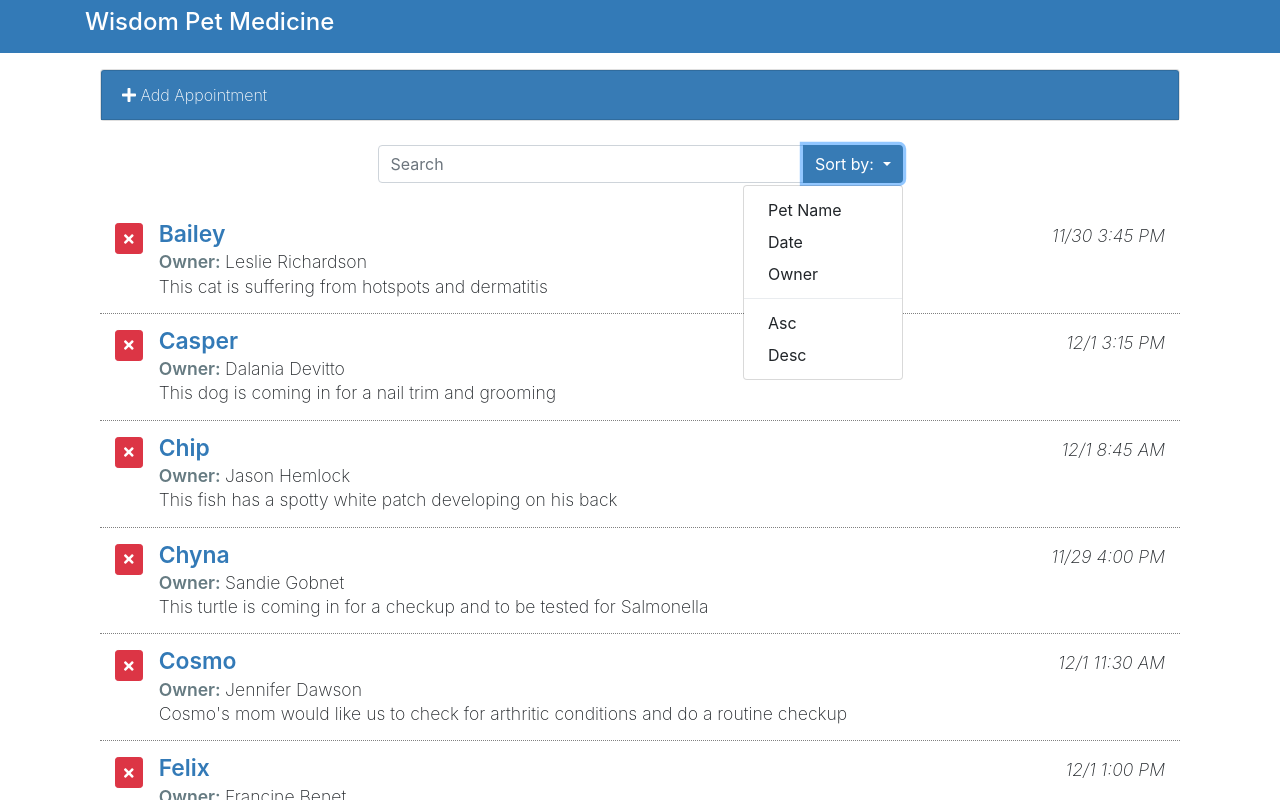
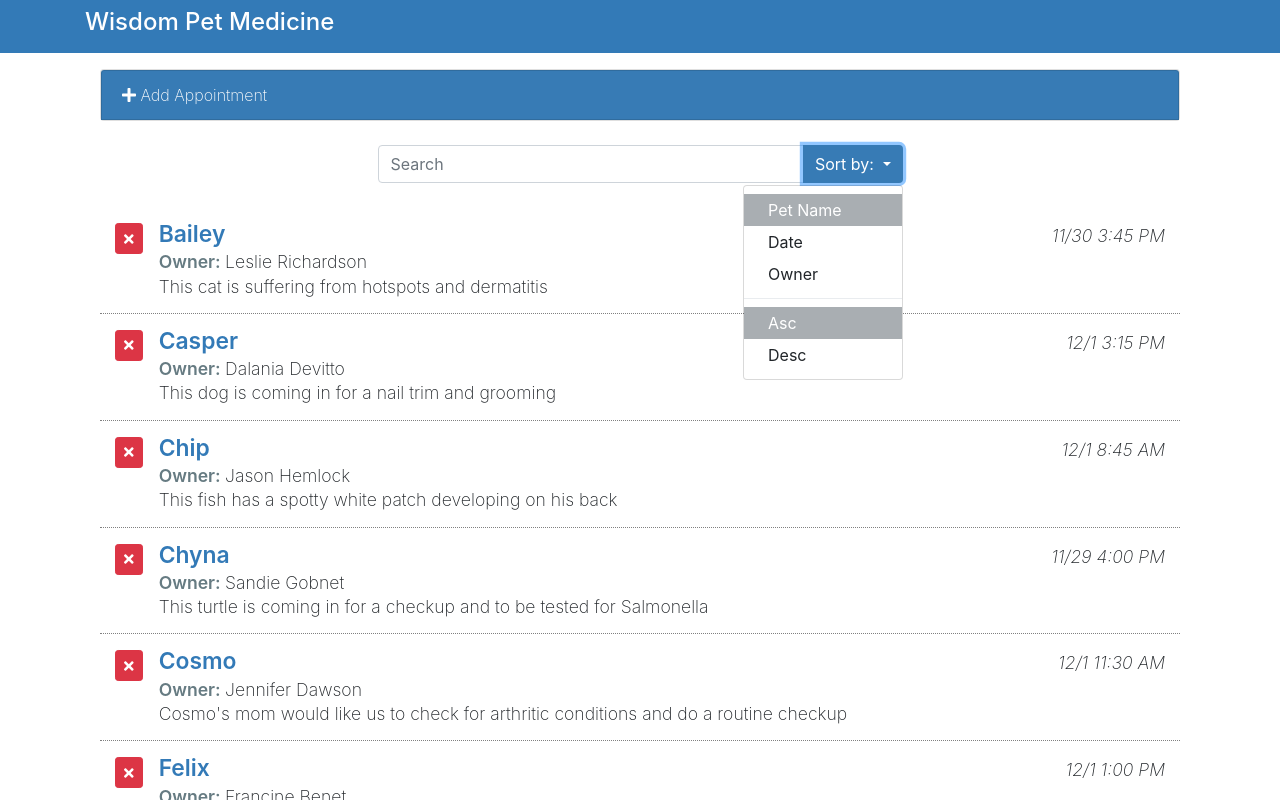
Before and after one commit to alversonlayne/angularinterface, an Angular app: page / in a window 1280 px wide. Both pictures are taken after a click on the button "Sort by:". Shown: the top 800 px of the page. Built offline with nearby package versions, Linux system fonts and the light colour scheme.

Commit message:
Bound methods to search sorting orderBy and orderType

```diff
--- a/src/app/app-component/app.component.html
+++ b/src/app/app-component/app.component.html
@@ -8,6 +8,9 @@
             (addEvt)="addApt($event)"></app-add>
           <app-search
             (queryEvt)="searchApt($event)"
+            (orderEvt)="orderApt($event)"
+            [orderBy]="orderBy"
+            [orderType]="orderType"
           ></app-search>
           <app-list
           [aptList]="modifiedList"
--- a/src/app/app-component/app.component.ts
+++ b/src/app/app-component/app.component.ts
@@ -55,6 +55,13 @@ export class AppComponent implements OnInit {
     });
   }
 
+  orderApt(orderObj) {
+    this.orderBy = orderObj.orderBy;
+    this.orderType = orderObj.orderType;
+
+    this.sortItems();
+  }
+
   constructor(private http: HttpClient) {
     this.orderBy = 'petName';
     this.orderType = 'asc';
--- a/src/app/components/search/search.component.html
+++ b/src/app/components/search/search.component.html
@@ -11,12 +11,22 @@
         </button>
 
         <div class="sort-menu dropdown-menu dropdown-menu-right">
-          <a class="sort-by dropdown-item" href="#">Pet Name</a>
-          <a class="sort-by dropdown-item" href="#">Date</a>
-          <a class="sort-by dropdown-item" href="#">Owner</a>
+          <a class="sort-by dropdown-item" href="#"
+            [ngClass]="{'active': orderBy === 'petName'}"
+            (click)="handleSort({ orderBy: 'petName', orderType: orderType })">Pet Name</a>
+          <a class="sort-by dropdown-item" href="#"
+            [ngClass]="{'active': orderBy === 'aptDat'}"
+            (click)="handleSort({ orderBy: 'aptDate', orderType: orderType })">Date</a>
+          <a class="sort-by dropdown-item" href="#"
+            [ngClass]="{'active': orderBy === 'ownerName'}"
+            (click)="handleSort({ orderBy: 'ownerName', orderType: orderType })">Owner</a>
           <div role="separator" class="dropdown-divider"></div>
-          <a class="sort-dir dropdown-item" href="#">Asc</a>
-          <a class="sort-dir dropdown-item" href="#">Desc</a>
+          <a class="sort-dir dropdown-item" href="#"
+            [ngClass]="{'active': orderType === 'asc'}"
+            (click)="handleSort({ orderBy: orderBy, orderType: 'asc' })">Asc</a>
+          <a class="sort-dir dropdown-item" href="#"
+            [ngClass]="{'active': orderType === 'desc'}"
+            (click)="handleSort({ orderBy: orderBy, orderType: 'desc' })">Desc</a>
         </div>
       </div><!-- input-group-btn -->
     </div><!-- input-group -->
--- a/src/app/components/search/search.component.ts
+++ b/src/app/components/search/search.component.ts
@@ -1,4 +1,4 @@
-import { Component, OnInit, Output, EventEmitter } from '@angular/core';
+import { Component, Input, OnInit, Output, EventEmitter } from '@angular/core';
 
 @Component({
   selector: 'app-search',
@@ -7,10 +7,19 @@ import { Component, OnInit, Output, EventEmitter } from '@angular/core';
 export class SearchComponent implements OnInit {
   query: string;
 
+  @Input() orderBy;
+  @Input() orderType;
   @Output() queryEvt = new EventEmitter<string>();
+  @Output() orderEvt = new EventEmitter<string>();
 
   handleQuery(query) {
     this.queryEvt.emit(query);
+  }
+
+  handleSort(orderItems) {
+    this.orderBy = orderItems.orderBy;
+    this.orderType = orderItems.orderType;
+    this.orderEvt.emit(orderItems)
   }
 
   constructor() { }
```
